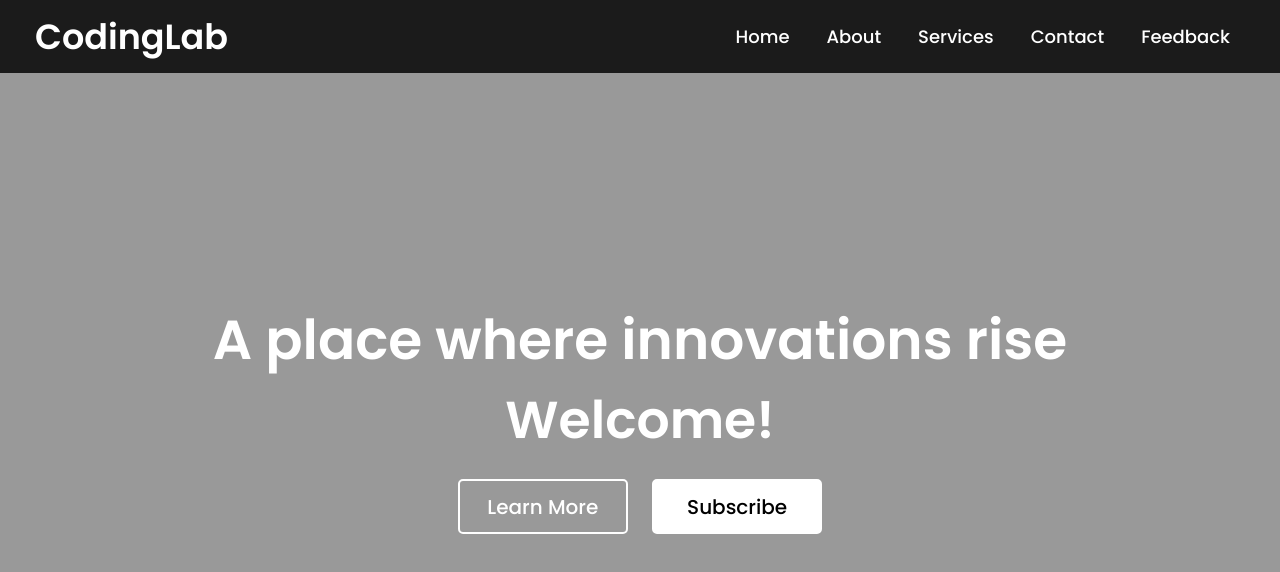
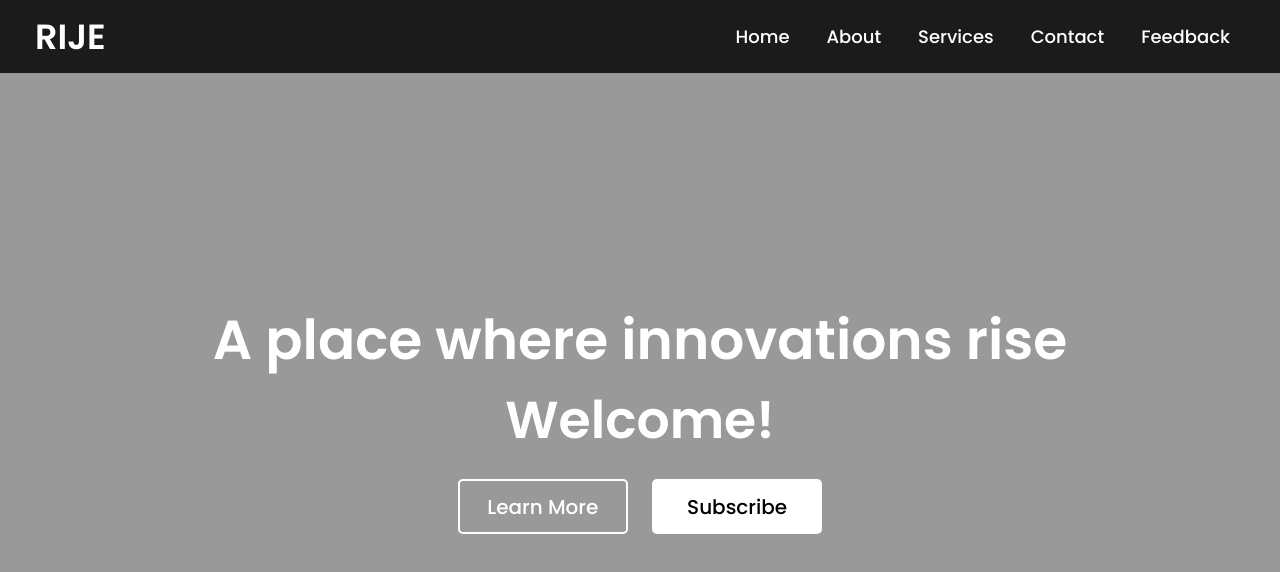
Before and after one commit to kianoverse/RIJE, a plain HTML site: page index.html in a window 1280 px wide. Drawn offline with Linux system fonts and the light colour scheme.

Commit message:
Update index.html

```diff
--- a/index.html
+++ b/index.html
@@ -12,7 +12,7 @@
   <nav>
     <div class="menu">
       <div class="logo">
-        <a href="#">CodingLab</a>
+        <a href="#">RIJE</a>
       </div>
       <ul>
         <li><a href="#">Home</a></li>
```
